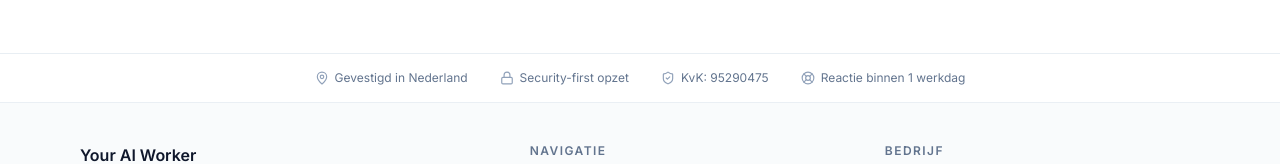
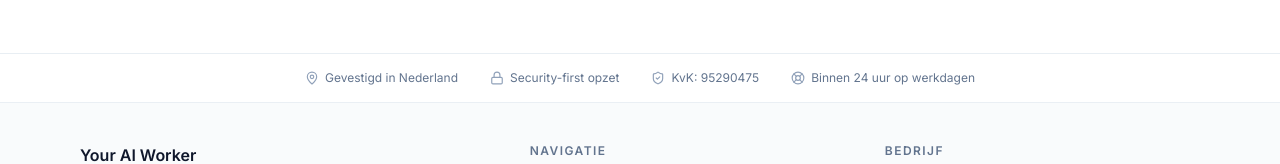
Before and after one commit to openclawbot69420-ux/youraiworker-site, a Next.js app: page / in a window 1280 px wide. Shown: the part 8520-8684 px from the top of the page. Built offline with nearby package versions, Linux system fonts and the light colour scheme.

Commit message:
Add clearer response time trust indicator

```diff
--- a/src/app/layout.tsx
+++ b/src/app/layout.tsx
@@ -23,6 +23,7 @@ const DEFAULT_META_IMAGE_HEIGHT = 630
 
 const CONTACT_HOURS = "Ma-vr 09:00-17:00 (CET)"
 const CONTACT_RESPONSE_TIME = "Reactie binnen 1 werkdag"
+const CONTACT_TURNAROUND = "Binnen 24 uur op werkdagen"
 const CONTACT_EMAIL_DISPLAY = "info@youraiworker.nl"
 // Use real contact details here.
 // Avoid publishing placeholder phone numbers.
@@ -134,6 +135,7 @@ export const metadata: Metadata = {
     "contact:email": CONTACT_EMAIL,
     "contact:hours": CONTACT_HOURS,
     "contact:response_time": CONTACT_RESPONSE_TIME,
+    "contact:turnaround": CONTACT_TURNAROUND,
     "business:kvk": CONTACT_KVK,
     "business:vat": CONTACT_BTW,
   },
@@ -338,7 +340,7 @@ const Footer: React.FC = () => {
             </span>
             <span className="inline-flex items-center gap-1.5">
               <LifeBuoy className="h-3.5 w-3.5 text-slate-400" aria-hidden="true" />
-              {CONTACT_RESPONSE_TIME}
+              {CONTACT_TURNAROUND}
             </span>
           </div>
         </div>
```
